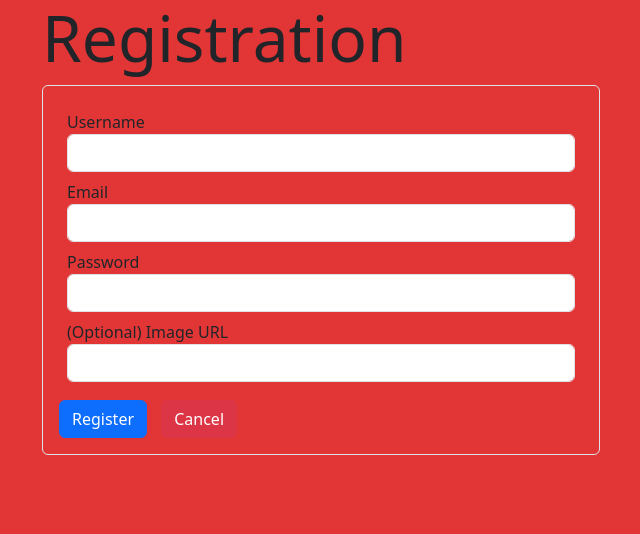
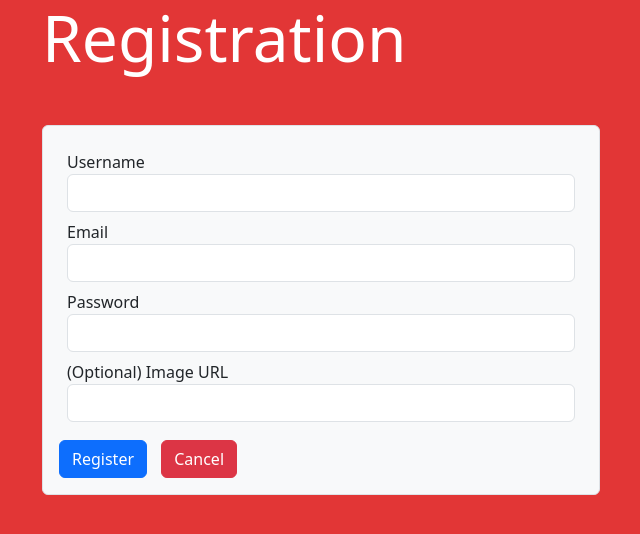
Before and after one commit to Gucci-Man/Superhero-Encyclopedia, a Flask app: page /signup in a window 1280 px wide. Shown: the top 534 px of the page, without its empty margins (319-959 px from the left). Run offline with Flask 3, Linux system fonts and the light colour scheme; some libraries are stand-ins or nearby versions.

Commit message:
updated regristration

```diff
--- a/templates/signup.html
+++ b/templates/signup.html
@@ -3,8 +3,8 @@
     <div class="container">
         <div class="d-flex flex-row justify-content-center align-items-center">
             <div class="col-6">
-                <h1 class="display-3">Registration</h1>
-                <form method="POST" id="user_form" class="border rounded p-3">
+                <h1 class="display-3 text-white">Registration</h1>
+                <form method="POST" id="user_form" class="border rounded p-3 mt-5 bg-light text-dark">
                     {{ form.hidden_tag()}}
                     {% for field in form if field.widget.input_type != 'hidden' %}
                         <div class="form-group m-2">
```
